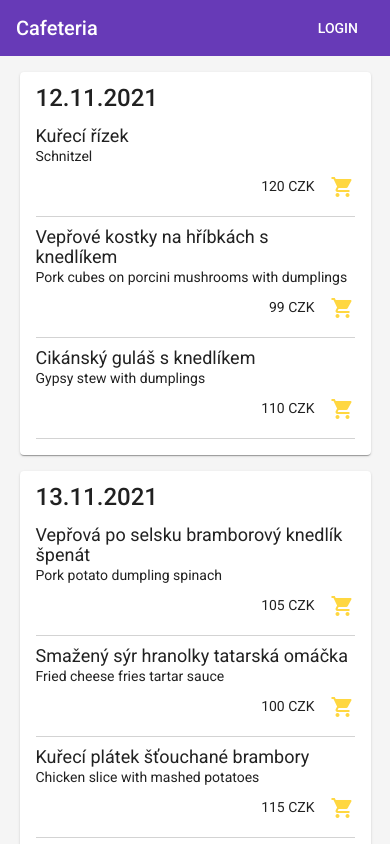
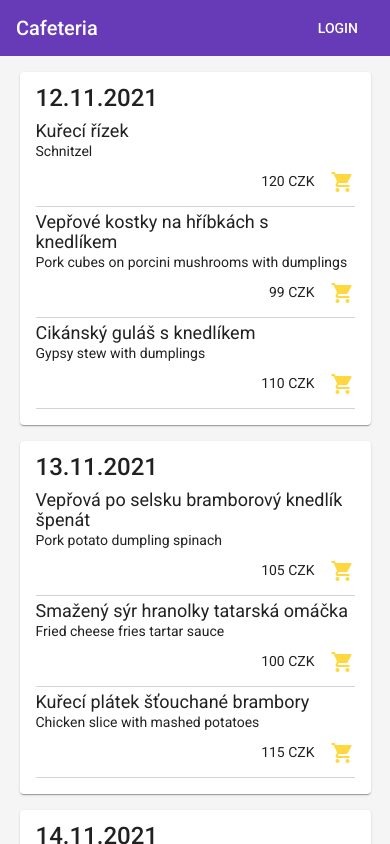
Before and after one commit to michbart/cafeteria-system, an Angular app in the folder cafeteria-enduser/: page / in a window 390 px wide. Shown: the top 844 px of the page. Built offline with nearby package versions, Linux system fonts and the light colour scheme.

Commit message:
Fix user detail responsivity.

```diff
--- a/cafeteria-enduser/src/assets/styles/list.scss
+++ b/cafeteria-enduser/src/assets/styles/list.scss
@@ -29,12 +29,21 @@ mat-list.detail {
   }
 }
 
+.mat-list-base .mat-list-item{
+  word-break: break-word;
+}
+
 .meals {
   & > *:last-child > .list-item {
     border-bottom: none;
   }
 
   .list-item {
+    @media (max-width: 599.99px) {
+      padding-top: 5px;
+      padding-bottom: 5px;
+    }
+
     border-bottom: 1px solid lightgrey;
     padding-top: 10px;
     padding-bottom: 10px;
```
